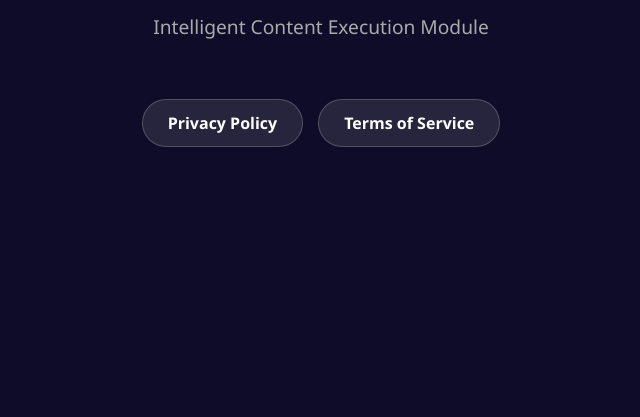
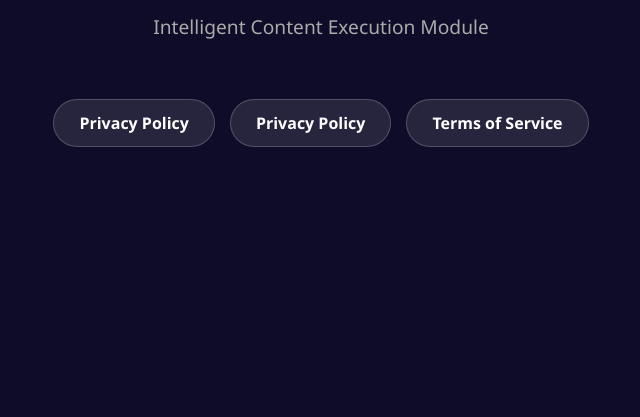
Before and after one commit to ykuznetsovdeveloper-pixel/SYNAPSE-, a plain HTML site: page index.html in a window 1280 px wide. Shown: the part 383-800 px from the top of the page, without its empty margins (319-959 px from the left). Drawn offline with Linux system fonts and the light colour scheme.

Commit message:
index.html

```diff
--- a/index.html
+++ b/index.html
@@ -63,7 +63,7 @@
 
     <div class="btn-container">
         <a href="https://docs.google.com/document/d/1Ab2WC6egIWsyaWxQH12a8gM2t31NapWORcGU_IQIYng/edit?usp=sharing" target="_blank" class="btn">Privacy Policy</a>
-
+        <a href="https://docs.google.com/document/d/1Ab2WC6egIWsyaWxQH12a8gM2t31NapWORcGU_IQIYng/edit?usp=sharing" target="_blank" class="btn">Privacy Policy</a>
         <a href="https://docs.google.com/document/d/1S3tmLnrpNQwIVu34xxHDNgmykbpRR_b5d6017B8K8Ao/edit?usp=sharing" target="_blank" class="btn">Terms of Service</a>
     </div>
 
```
